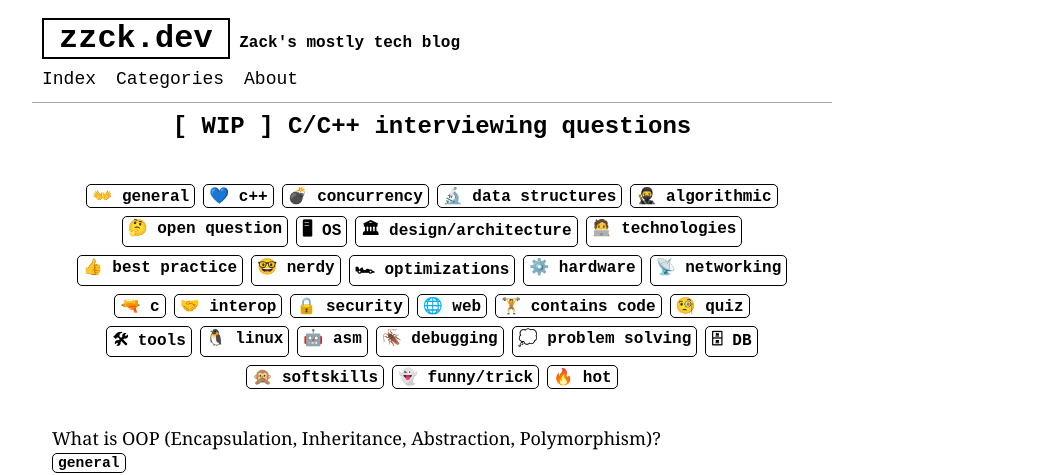
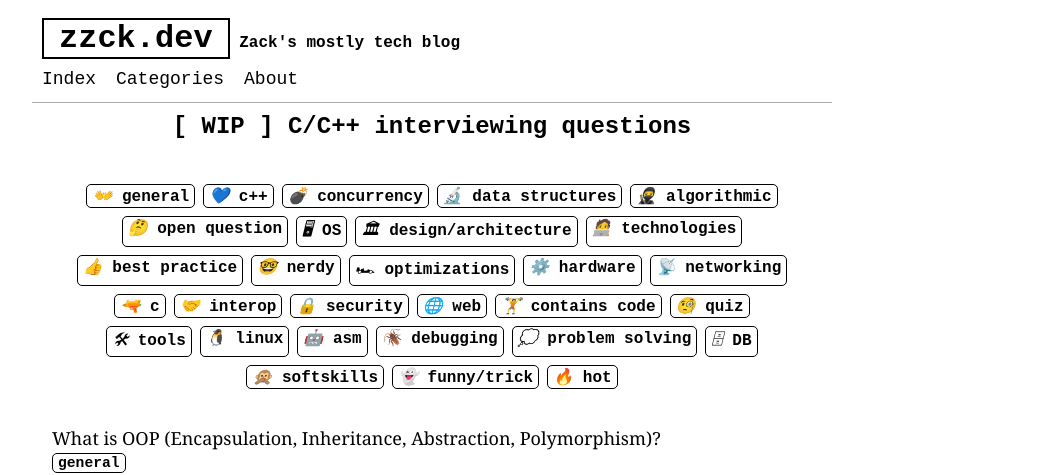
Before and after one commit to ZaharBozhok/zzck.dev, a Jekyll site: the page built from _posts/2021-08-20-c++-questions.markdown, in a window 1280 px wide. Shown: the top 475 px of the page, without its empty margins (208-1271 px from the left). Built offline with Jekyll 4.4.1, drawn with Linux system fonts in a browser that asks for light colours; nearby versions of some CDN libraries; comment, search, counter and statistics services are not loaded.

Commit message:
fixed emojis on windows

```diff
--- a/assets/css/questions.css
+++ b/assets/css/questions.css
@@ -110,3 +110,6 @@
     margin-right: 1px;
     font-style: normal;
 }
+.emoji {
+    font-weight:initial;
+}
--- a/assets/script/questions.js
+++ b/assets/script/questions.js
@@ -26,7 +26,7 @@ async function main() {
         let tag = document.createElement('span');
         tag.onclick = myFunction;
         tag.classList.add('question-tag', 'question-tag-nav');
-        tag.innerText = `${allTags[key]['emoji']} ${key}`;
+        tag.innerHTML = `<i class='emoji'>${allTags[key]['emoji']}</i> ${key}`
         tag.setAttribute('tagName', key);
         tag.setAttribute('filterTag', "yes");
         filterState[key] = false;
```
